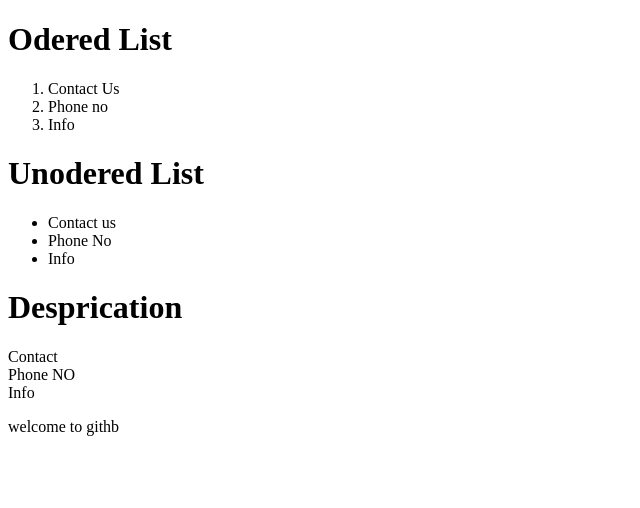
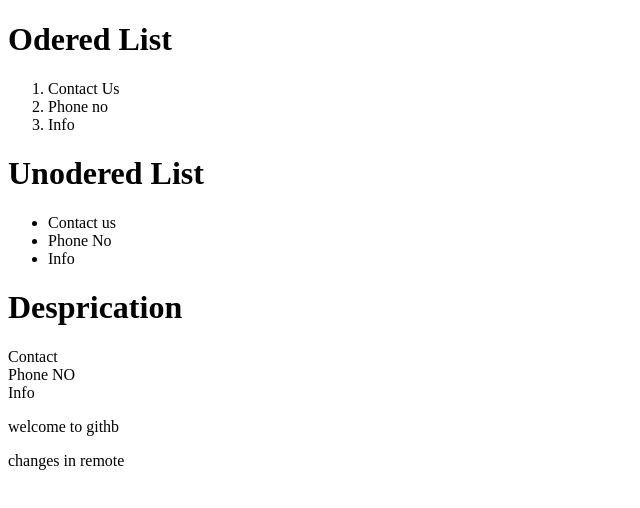
Before and after one commit to yahya-khan-33/yahya24, a plain HTML site: page a.html in a window 1280 px wide. Shown: the whole page, without its empty margins (0-640 px from the left). Drawn offline with Linux system fonts and the light colour scheme.

Commit message:
Update a.html

```diff
--- a/a.html
+++ b/a.html
@@ -27,6 +27,9 @@
 <p>
 welcome to githb
 </p>
+  <p>
+    changes in remote
+  </p>
 
 
 </body>
```
